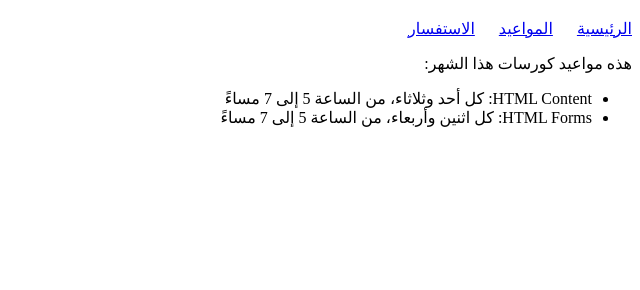
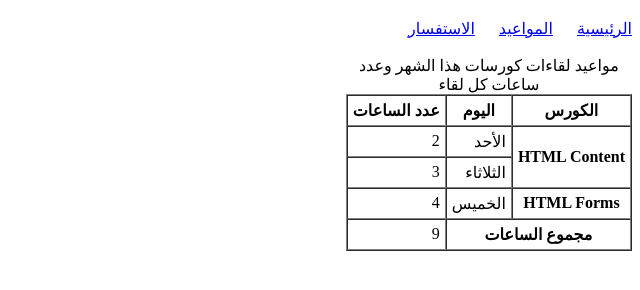
Before and after one commit to bayanqat/coderz-institute, a plain HTML site: page pages/schedule.html in a window 1280 px wide. Shown: the part 62-352 px from the top of the page, without its empty margins (640-1280 px from the left). Drawn offline with Linux system fonts and the light colour scheme.

Commit message:
Complete Q2

```diff
--- a/pages/schedule.html
+++ b/pages/schedule.html
@@ -17,12 +17,42 @@
         <a href="enquiry.html">الاستفسار</a>
       </nav>
     </header>
+    <br />
     <main>
-      <p>هذه مواعيد كورسات هذا الشهر:</p>
-      <ul>
-        <li>HTML Content: كل أحد وثلاثاء، من الساعة 5 إلى 7 مساءً</li>
-        <li>HTML Forms: كل اثنين وأربعاء، من الساعة 5 إلى 7 مساءً</li>
-      </ul>
+      <table border="1" cellpadding="5" cellspacing="0">
+        <caption>
+          مواعيد لقاءات كورسات هذا الشهر وعدد ساعات كل لقاء
+        </caption>
+        <thead>
+          <tr>
+            <th scope="col">الكورس</th>
+            <th scope="col">اليوم</th>
+            <th scope="col">عدد الساعات</th>
+          </tr>
+        </thead>
+        <tbody>
+          <tr>
+            <th scope="rowgroup" rowspan="2">HTML Content</th>
+            <td>الأحد</td>
+            <td>2</td>
+          </tr>
+          <tr>
+            <td>الثلاثاء</td>
+            <td>3</td>
+          </tr>
+          <tr>
+            <th scope="row">HTML Forms</th>
+            <td>الخميس</td>
+            <td>4</td>
+          </tr>
+        </tbody>
+        <tfoot>
+          <tr>
+            <th scope="row" colspan="2">مجموع الساعات</th>
+            <td>9</td>
+          </tr>
+        </tfoot>
+      </table>
     </main>
   </body>
 </html>
```
Also changed, not shown: index.html (+1 -2 lines), answers.txt.
